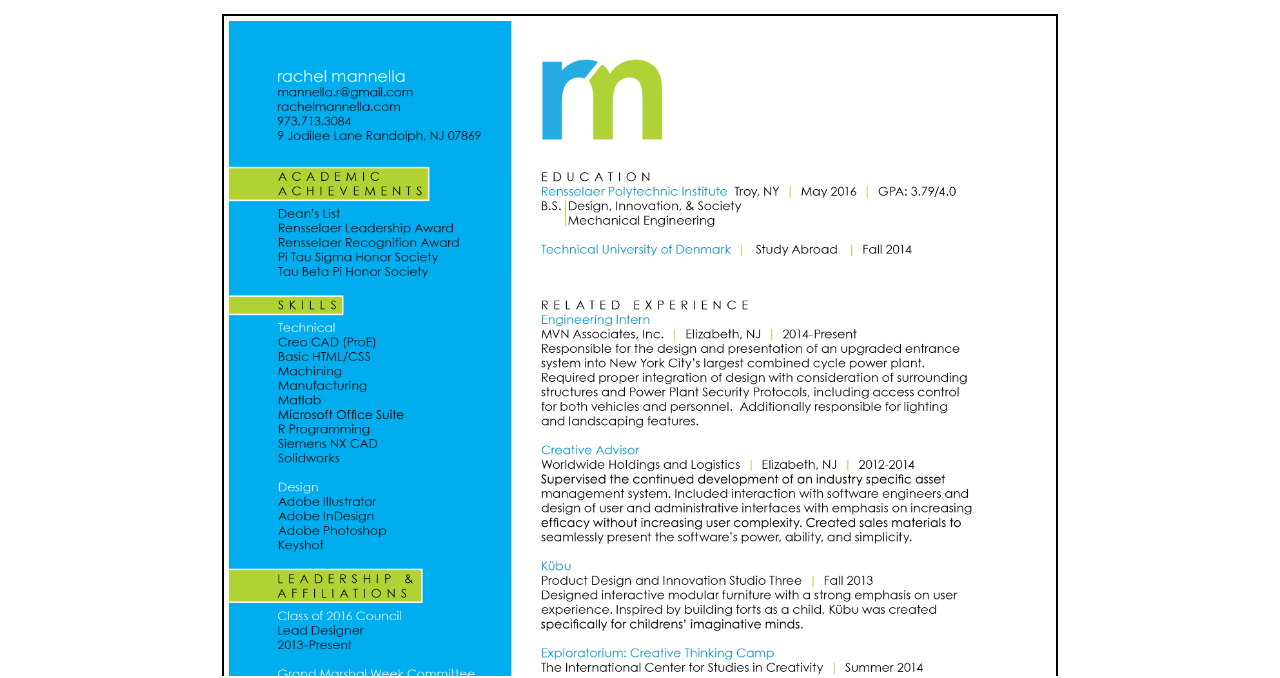
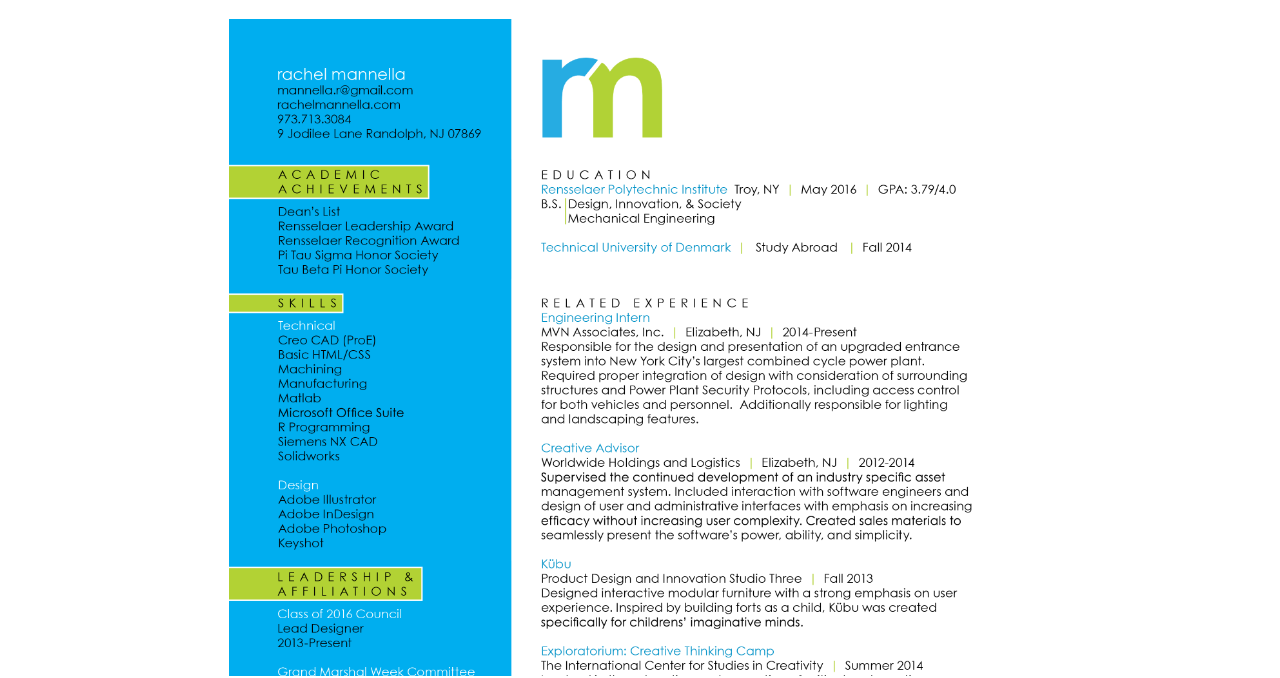
Before and after one commit to rmannella/rmannella.github.io, a plain HTML site: page resume.html in a window 1280 px wide. Shown: the part 99-777 px from the top of the page. Drawn offline with Linux system fonts and the light colour scheme; a web font is replaced by a local one.

Commit message:
9.21.2014 7:42pm

```diff
--- a/css/stylelink.css
+++ b/css/stylelink.css
@@ -116,12 +116,12 @@ object {
 #resume img {
 	width: 65%;
 	height: auto;
-	border:2px solid black;
+	border:0px solid black;
 	text-align: center;
 }
 
 #resume img:hover {
-	border:2px solid black;
+	border:0px solid black;
 	box-shadow: 1px 1px 20px #999;
 }
 
```
